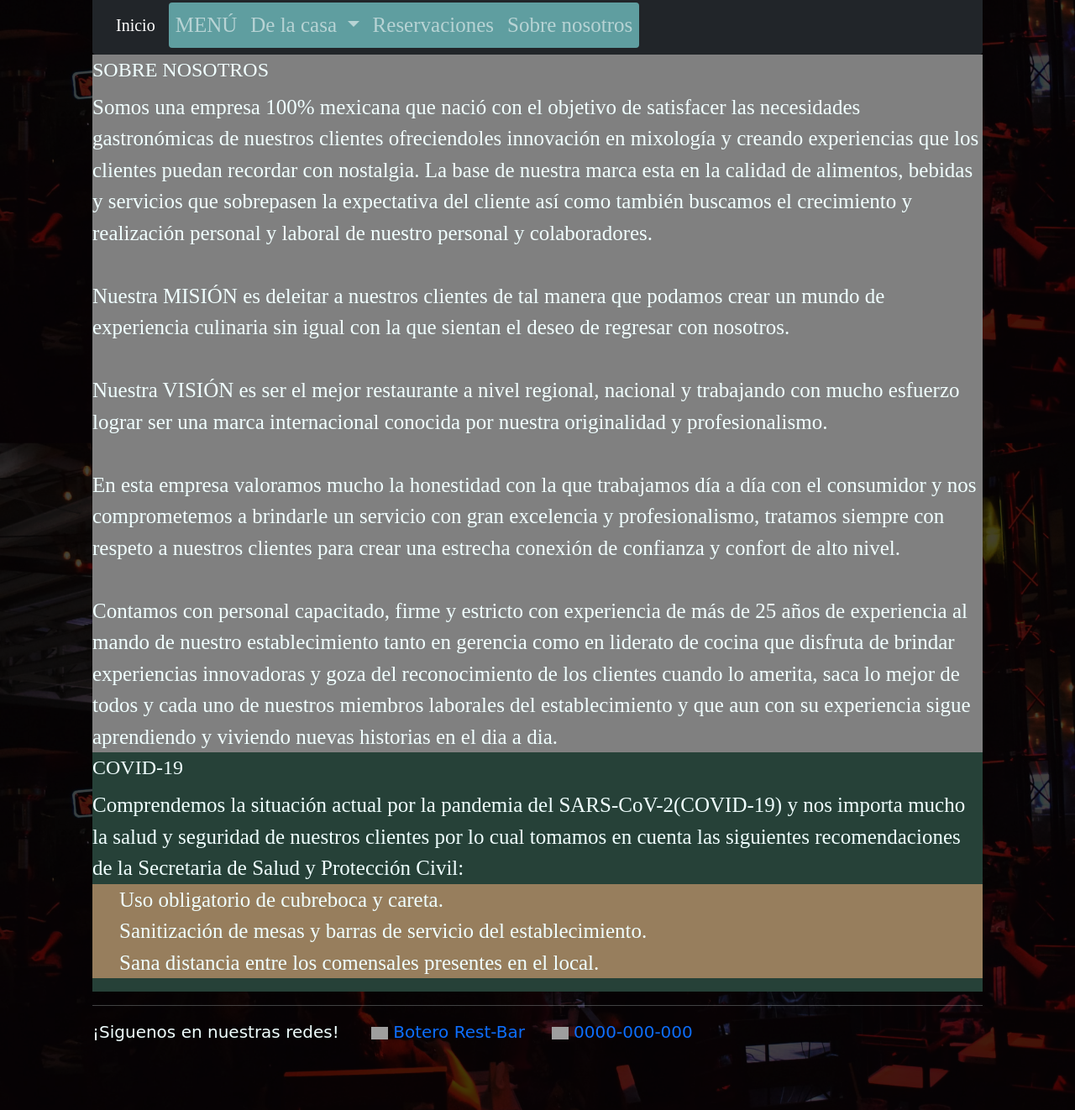
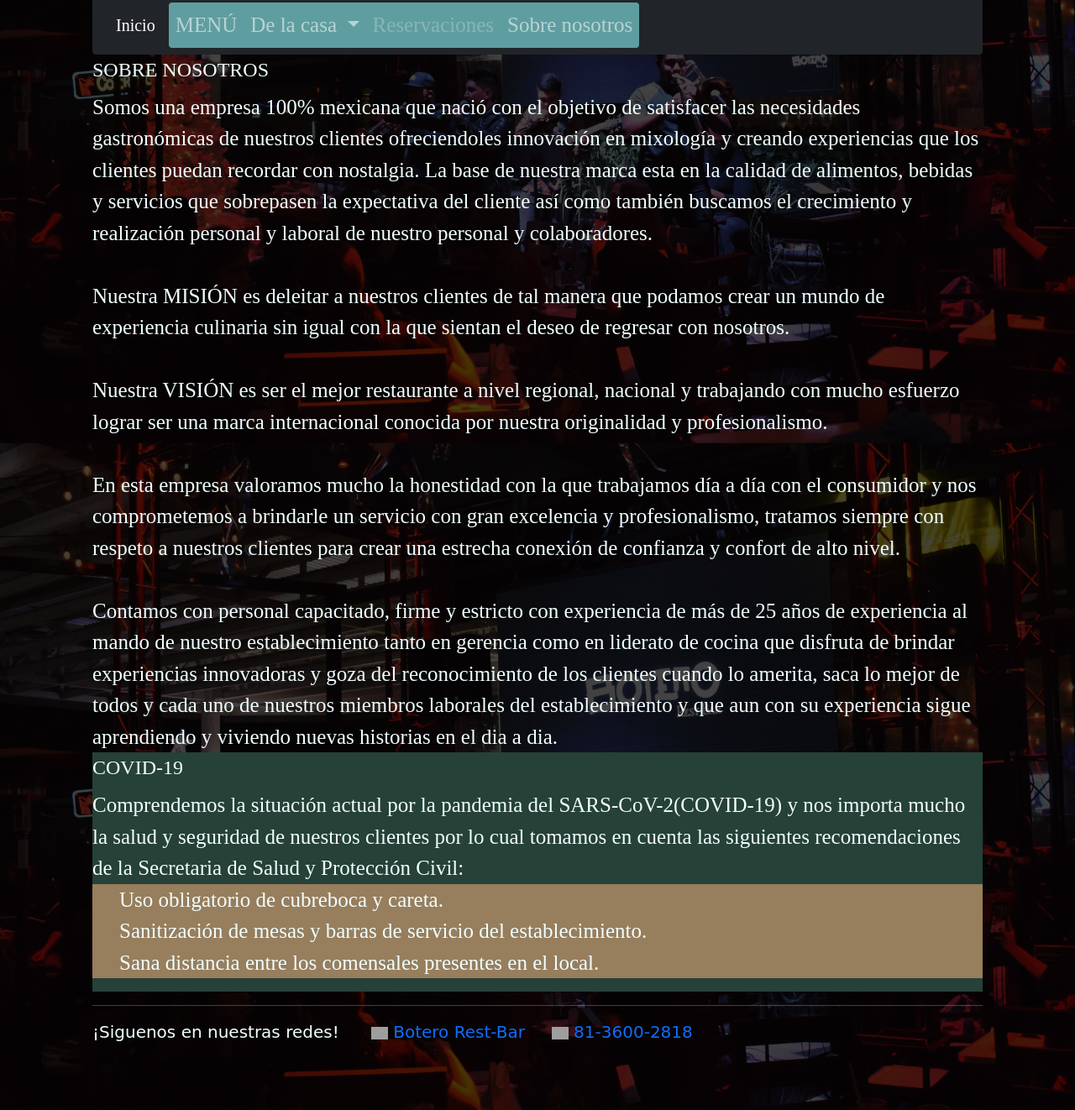
Before and after one commit to SlashxAxl/Botero, a website: page pages/about.html in a window 1280 px wide. Shown: the part 328-1650 px from the top of the page at 84% size. Drawn offline with nearby package versions, Linux system fonts and the light colour scheme; grey boxes are pictures that could not be loaded; a web font is replaced by a local one.

Commit message:
arreglando detalles

```diff
--- a/css/estilo.css
+++ b/css/estilo.css
@@ -307,9 +307,9 @@ h3 {
     width: 100%; } }
 
 /*------------EXTEND----------------*/
-.about, .about_us, .covid_flyer, .covid_list {
+/*.about, .about_us, .covid_flyer, .covid_list {
   background-color: grey;
-  background-blend-mode: soft-light; }
+  background-blend-mode: soft-light; }*/
 
 .covid_flyer {
   background-color: #264138; }
--- a/pages/about.html
+++ b/pages/about.html
@@ -49,7 +49,7 @@
                 </ul>
             </li>
             <li class="nav-item">
-              <a class="nav-link" href="../pages/contacto.html">Reservaciones</a>
+              <a class="nav-link disabled" href="../pages/contacto.html">Reservaciones</a>
             </li>
             <li class="nav-item">
               <a class="nav-link" href="../pages/about.html">Sobre nosotros</a>
@@ -89,7 +89,7 @@
   <img src="https://www.facebook.com/rsrc.php/yD/r/d4ZIVX-5C-b.ico" alt="facebook" width="20px">
   <a href="https://es-la.facebook.com/boterorestbar/">Botero Rest-Bar</a> &nbsp;&nbsp;&nbsp;
   <img src="https://static.whatsapp.net/rsrc.php/v3/yP/r/rYZqPCBaG70.png" alt="whatsapp" width="20px">
-  <a href="https://www.whatsapp.com/?lang=es">0000-000-000</a> &nbsp;&nbsp;&nbsp;
+  <a href="https://wa.link/uq5p4w">81-3600-2818</a> &nbsp;&nbsp;&nbsp;
 </footer>
 <script src="../bootstrap-5.1.3-dist/js/bootstrap.js"></script>
             <script src="../js/wow.min.js"></script>
```
Also changed, not shown: index.html (+2 -2 lines), pages/contacto.html (+1 -1 lines), pages/eventos.html (+2 -2 lines), pages/favoritos.html (+2 -2 lines).
